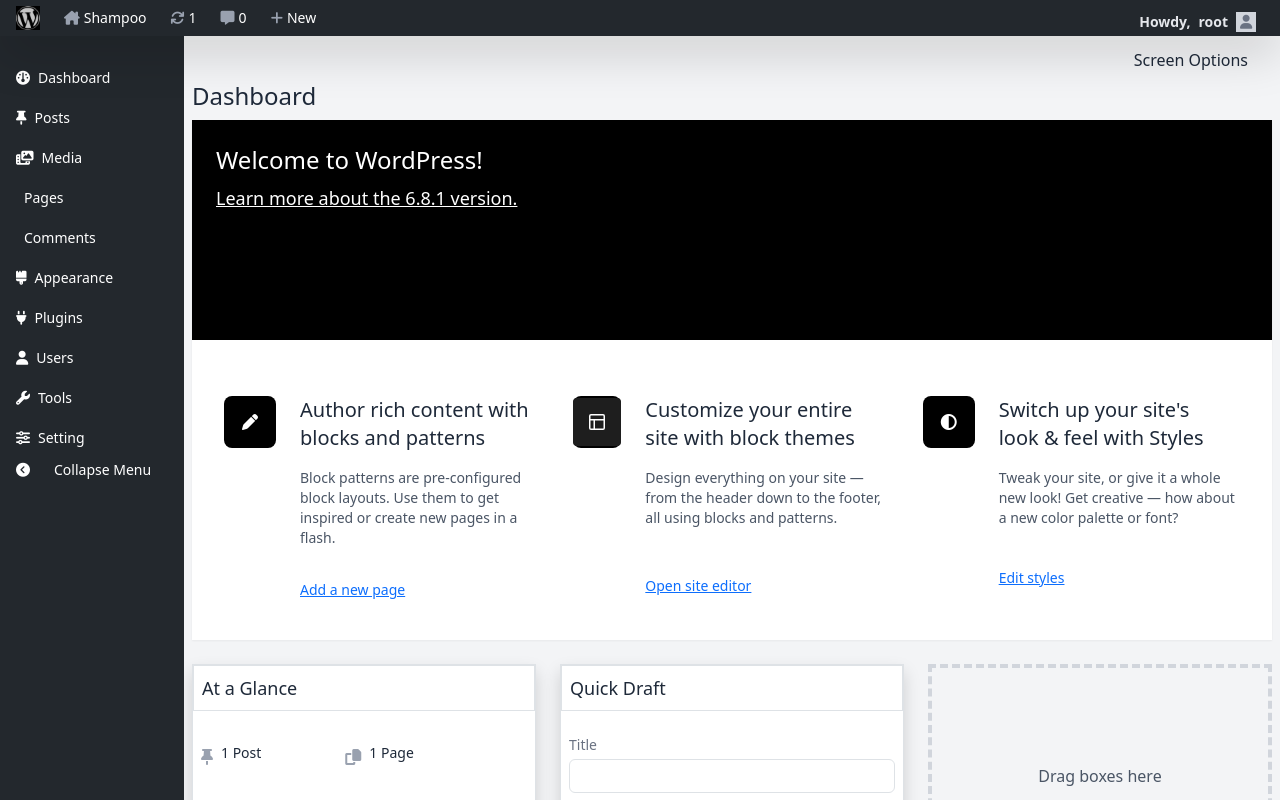
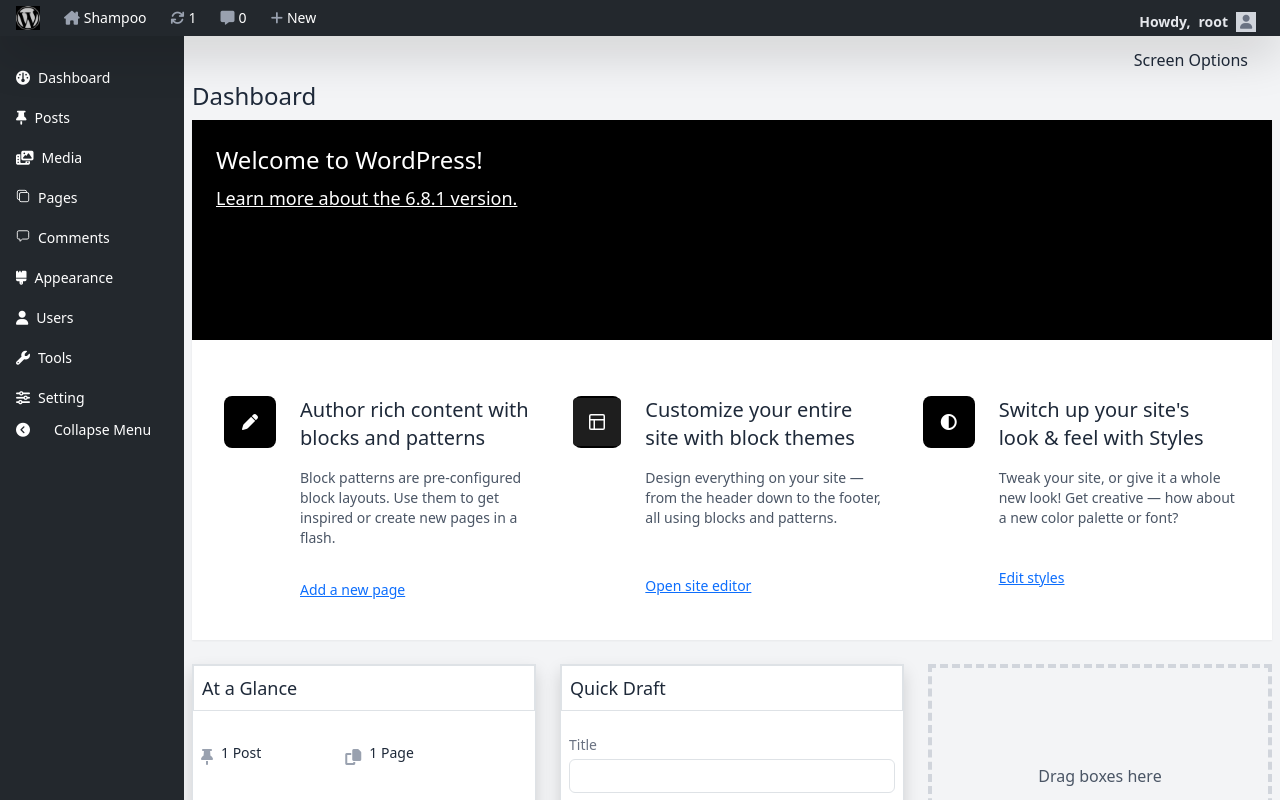
Before and after one commit to VANSHITAWEBEARL/ADMIN-PANAL, a React (Vite) app: page / in a window 1280 px wide. Shown: the top 800 px of the page. Built offline with nearby package versions, Linux system fonts and the light colour scheme.

Commit message:
Fix path to Home.jsx

```diff
--- a/src/Sidebar.jsx
+++ b/src/Sidebar.jsx
@@ -58,14 +58,7 @@
         { label: 'Editor', to: '/Editor' }
       ]
     },
-    {
-      label: 'Plugins',
-      icon: <i className="fa-solid fa-plug"></i>,
-      dropdown: [
-        { label: 'Installed Plugins', to: '/Installpligins' },
-        { label: 'Add Plugins', to: '/Addplugins' }
-      ]
-    },
+
     {
       label: 'Users',
       icon: <i className="fa-solid fa-user"></i>,
```
